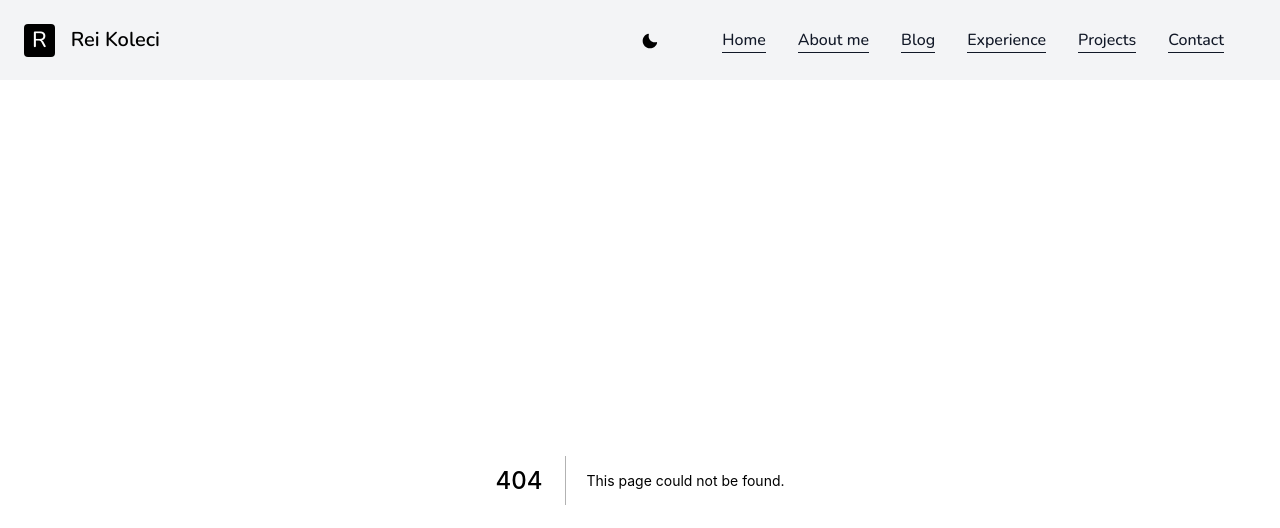
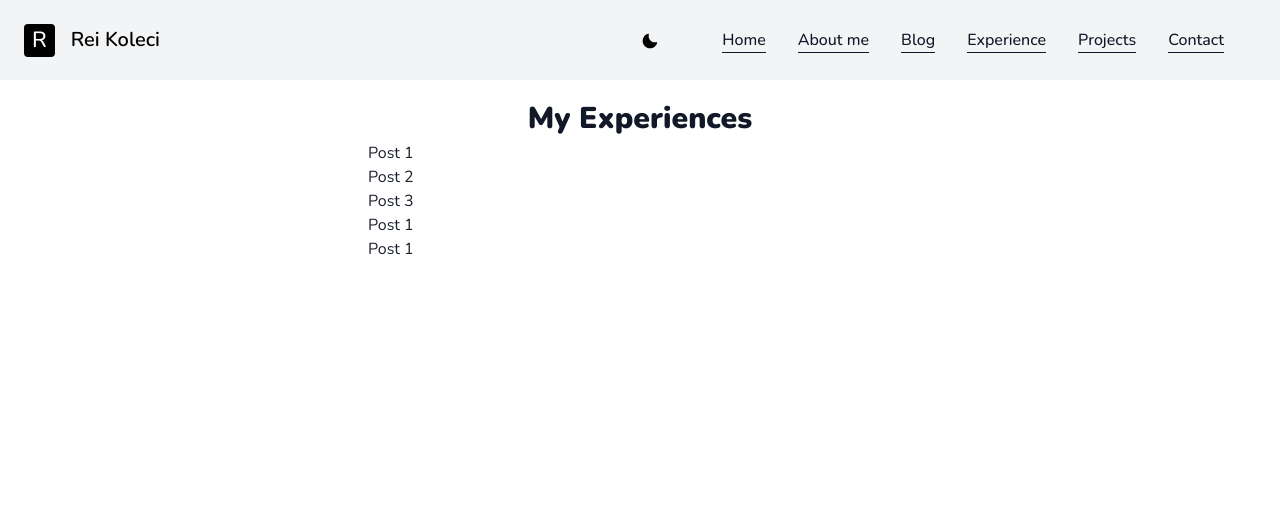
Before and after one commit to rkoleci/portfolio-web, a Next.js app: page /experience in a window 1280 px wide. Before the commit this address had no page. Shown: the top 528 px of the page. Built offline with nearby package versions, Linux system fonts and the light colour scheme.

Commit message:
Experience Page Data Fetch

```diff
--- /dev/null
+++ b/components/experienceItem.tsx
@@ -0,0 +1,11 @@
+import { Box, Text } from "@chakra-ui/react";
+
+import { ExperienceItem } from "../pages/experience";
+
+export default function ExperienceListItem({title}: ExperienceItem) {
+    return (
+        <Box>
+            <Text>{title}</Text>
+        </Box>
+    )
+}
--- /dev/null
+++ b/data/experiences.json
@@ -0,0 +1,62 @@
+[
+    {
+      "id": 1,
+      "company": "Atrax",
+      "title": "Post 1",
+      "contributions": [
+        "Designing and building new components",
+        "Writing unit tests using Jest",
+        "Using Redux to manage state"
+      ],
+      "skills": ["Reactjs", "Typescript", "GCP"],
+      "link": "https://www.gethalal.dev"
+    },
+    {
+      "id": 2,
+      "company": "Atrax",
+      "title": "Post 2",
+      "contributions": [
+        "Designing and building new components",
+        "Writing unit tests using Jest",
+        "Using Redux to manage state"
+      ],
+      "skills": ["Reactjs", "Typescript", "GCP"],
+      "link": "www.gethalal.dev"
+    },
+    {
+      "id": 3,
+      "company": "Atrax",
+      "title": "Post 3",
+      "contributions": [
+        "Designing and building new components",
+        "Writing unit tests using Jest",
+        "Using Redux to manage state"
+      ],
+      "skills": ["Reactjs", "Typescript", "GCP"],
+      "link": ""
+    },
+    {
+      "id": 1,
+      "company": "Atrax",
+      "title": "Post 1",
+      "contributions": [
+        "Designing and building new components",
+        "Writing unit tests using Jest",
+        "Using Redux to manage state"
+      ],
+      "skills": ["Reactjs", "Typescript", "GCP"],
+      "link": ""
+    },
+    {
+      "id": 4,
+      "company": "Atrax",
+      "title": "Post 1",
+      "contributions": [
+        "Designing and building new components",
+        "Writing unit tests using Jest",
+        "Using Redux to manage state"
+      ],
+      "skills": ["Reactjs", "Typescript", "GCP"],
+      "link": ""
+    }
+  ]
--- /dev/null
+++ b/pages/experience.tsx
@@ -0,0 +1,34 @@
+import { Container, Center, Text, Box } from "@chakra-ui/react";
+import { GetStaticProps, InferGetStaticPropsType } from "next";
+
+import ExperienceListItem from "../components/experienceItem";
+import { getJson } from "../utils";
+
+export const getStaticProps: GetStaticProps = async () => {
+  return {
+    props: {
+      experiences: await getJson("data/experiences.json"),
+    },
+  };
+};
+
+export type ExperienceItem = InferGetStaticPropsType<typeof getStaticProps>[0];
+
+export default function Experience({
+  experiences,
+}: InferGetStaticPropsType<typeof getStaticProps>) {
+  return (
+    <Container p="4">
+      <Center>
+        <Text color="primary.100" fontSize="3xl" fontWeight="900">
+          My Experiences
+        </Text>
+      </Center>
+      <Box>
+        {experiences.map((item: ExperienceItem) => (
+          <ExperienceListItem key={item.id} {...item} />
+        ))}
+      </Box>
+    </Container>
+  );
+}
--- a/pages/projects.tsx
+++ b/pages/projects.tsx
@@ -9,7 +9,7 @@ import { getJson } from "../utils";
 export const getStaticProps: GetStaticProps = async () => {
   return {
     props: {
-      projects: await getJson("data/projects.json"),
+      projects: await getJson("data/projects.json"),//api call
     },
   };
 };
```
